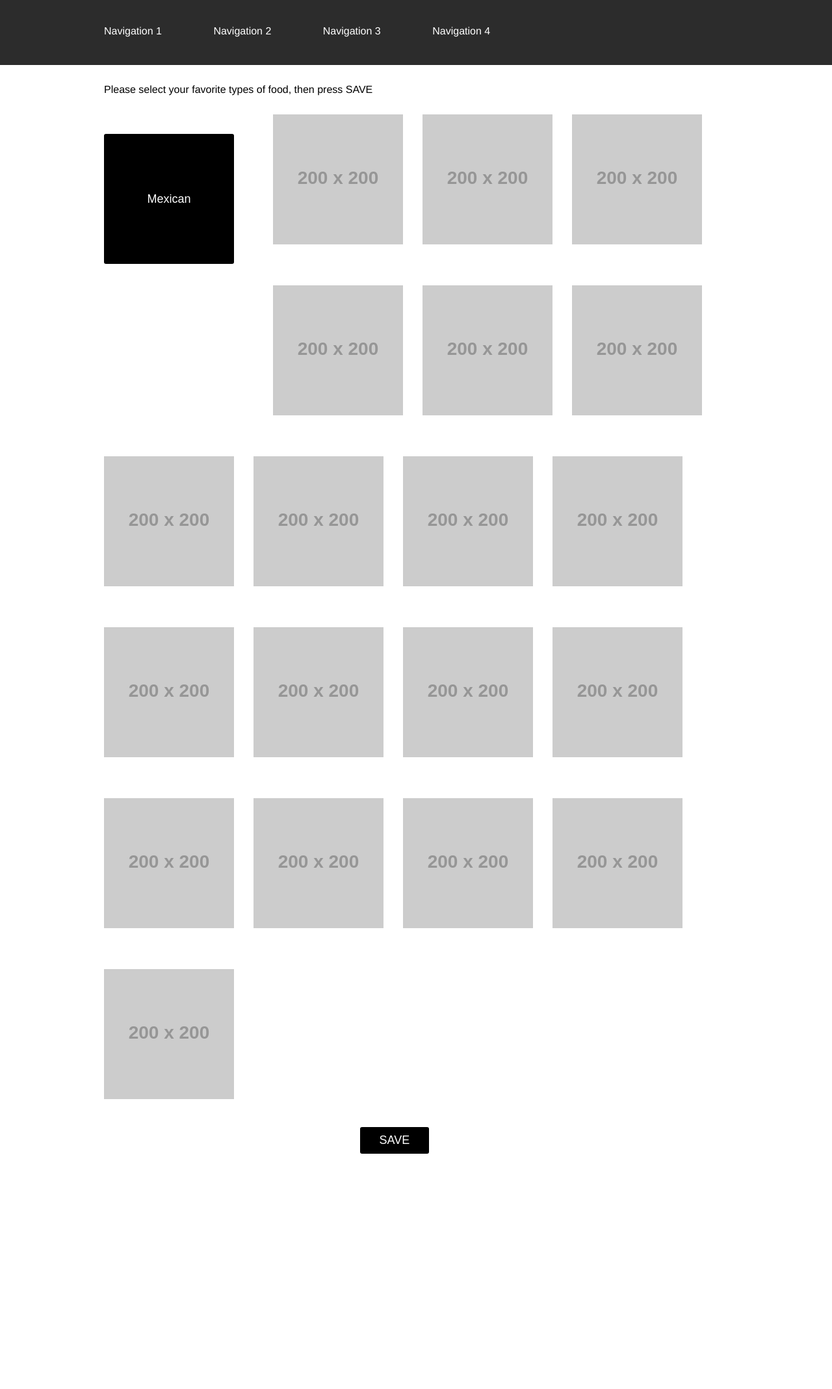
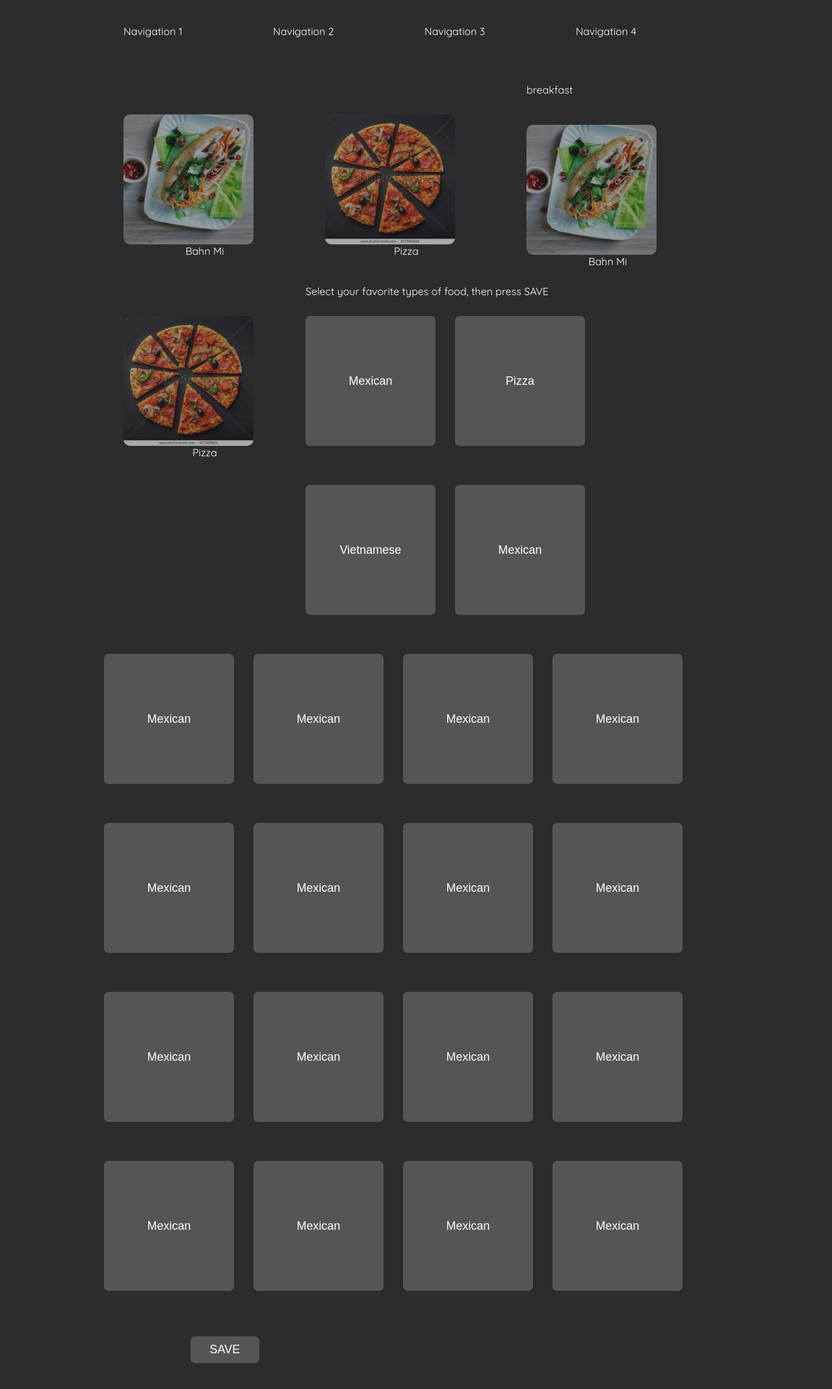
Before and after one commit to khuynh92/chewsit, a PHP site: page /preferences.html in a window 1280 px wide. Shown: the whole page at 65% size. Before the commit the page ends 1775 px from the top, so only its background shows below. Run offline with PHP 8.4, Linux system fonts and the light colour scheme; grey boxes labelled with a size stand in for pictures from a placeholder-image service; some libraries are stand-ins or nearby versions.

Commit message:
revised buttons and format w some sample pics

```diff
--- a/preferences.css
+++ b/preferences.css
@@ -1,6 +1,11 @@
 
 body {
     font-family: Helvetica;
+    background: rgb(44, 44, 44);
+    font-family: 'Quicksand', sans-serif;
+    color: white;
+    background-image: src="img/table-background";
+    background-size: cover;
 }
 
 header {
@@ -25,13 +30,9 @@ nav ul li a {
     text-decoration: none;
     list-style: none;
     color: white;
+    margin: 30px 30px 30px 30px;
 }
 
-main ul li {
-    list-style: none;
-    float: left;
-    margin: 30px 30px 30px 0px;
-}
 main ul li button {
     list-style: none;
     float: left;
@@ -44,10 +45,50 @@ button {
     margin: 10px 41% 10px 41%;
     border: none;
     padding: 10px 30px;
-    background: black;
+    background: #555;
     color: white;
-    border-radius: 3px;
+    border-radius: 7px;
     font-size: 18px;
     transition: 350ms;
     cursor: pointer;
 }
+img {
+    opacity: .6;
+    border-radius: 10px;
+    width: 200px;
+    height: 200px;
+}
+label {
+    width: 250px;
+    margin: 30px;
+}
+label input {
+    visibility: hidden;
+    position: absolute;
+}
+label input:checked + img{
+    border-color: blueviolet;
+    border-width: 10px;
+    opacity: 1;
+    width: 205px;
+    height: 205px;
+}
+div {
+    float: left;
+    width: 250px;
+    margin: 30px;
+}
+div p {
+    text-align: center;
+}
+div input {
+    visibility: hidden;
+    position: absolute;
+}
+div input:checked + img{
+    border-color: blueviolet;
+    border-width: 10px;
+    opacity: 1;
+    width: 205px;
+    height: 205px;
+}
--- a/preferences.html
+++ b/preferences.html
@@ -7,6 +7,7 @@
     <meta name="viewport" content="width=device-width, initial-scale=1">
     <link rel="stylesheet" type="text/css" media="screen" href="reset.css" />
     <link rel="stylesheet" type="text/css" media="screen" href="preferences.css" />
+    <link href="https://fonts.googleapis.com/css?family=Quicksand|Titan+One" rel="stylesheet">
     <script src="app.js"></script>
 </head>
 <body>
@@ -28,73 +29,102 @@
             </ul>
         </nav>
     </header>
-</body
-><main>
-    <h1>Please select your favorite types of food, then press SAVE</h1>
+<main>
+    <form>
+        <div>
+        <label>
+            <input type="checkbox" name="cuisine" value="vietnamese" /><img src="img/bahn mi.jpeg" alt="bahn mi" width "200" height="200">
+        </label>
+        <p>Bahn Mi</p>
+    </div>
+    <div>
+        <label>
+            <input type="checkbox" name="cuisine" value="pizza" /><img src="img/images.jpeg" alt="pizza" width="200" height="200">
+        </label>
+        <p>Pizza</p>
+    </div>
+        <label>
+            <input type="checkbox" name="cuisine" value="breakfast" />breakfast
+        </label>
+    <div>
+        <label>
+            <input type="checkbox" name="cuisine" value="vietnamese" /><img src="img/bahn mi.jpeg" alt="bahn mi" width "200" height="200">
+        </label>
+        <p>Bahn Mi</p>
+    </div>
+    <div>
+        <label>
+            <input type="checkbox" name="cuisine" value="pizza" /><img src="img/images.jpeg" alt="pizza" width="200" height="200">
+        </label>
+        <p>Pizza</p>
+    </div>
+    </form>
+    <h1>Select your favorite types of food, then press SAVE</h1>
     <ul>
         <li>
             <button>Mexican</button>
         </li>
         <li>
-            <img src="http://placehold.it/200x200/000000">
+            <button>Pizza</button>
         </li>
         <li>
-            <img src="http://placehold.it/200x200/000000">
+            <button>Vietnamese</button>
         </li>
         <li>
-            <img src="http://placehold.it/200x200/000000">
+            <button>Mexican</button>
         </li>
         <li>
-            <img src="http://placehold.it/200x200/000000">
+            <button>Mexican</button>
         </li>
         <li>
-            <img src="http://placehold.it/200x200/000000">
+            <button>Mexican</button>
         </li>
         <li>
-            <img src="http://placehold.it/200x200/000000">
+            <button>Mexican</button>
         </li>
         <li>
-            <img src="http://placehold.it/200x200/000000">
+            <button>Mexican</button>
         </li>
         <li>
-            <img src="http://placehold.it/200x200/000000">
+            <button>Mexican</button>
         </li>
         <li>
-            <img src="http://placehold.it/200x200/000000">
+            <button>Mexican</button>
         </li>
         <li>
-            <img src="http://placehold.it/200x200/000000">
+            <button>Mexican</button>
         </li>
         <li>
-            <img src="http://placehold.it/200x200/000000">
+            <button>Mexican</button>
         </li>
         <li>
-            <img src="http://placehold.it/200x200/000000">
+            <button>Mexican</button>
         </li>
         <li>
-            <img src="http://placehold.it/200x200/000000">
+            <button>Mexican</button>
         </li>
         <li>
-            <img src="http://placehold.it/200x200/000000">
+            <button>Mexican</button>
         </li>
         <li>
-            <img src="http://placehold.it/200x200/000000">
+            <button>Mexican</button>
         </li>
         <li>
-            <img src="http://placehold.it/200x200/000000">
+            <button>Mexican</button>
         </li>
         <li>
-            <img src="http://placehold.it/200x200/000000">
+            <button>Mexican</button>
         </li>
         <li>
-            <img src="http://placehold.it/200x200/000000">
+            <button>Mexican</button>
         </li>
         <li>
-            <img src="http://placehold.it/200x200/000000">
+            <button>Mexican</button>
         </li>
     </ul>
         <div>
             <button id="save">SAVE</button>
         </div>
 </main>
+</body>
 </html>
```
Also changed, not shown: img/bahn mi.jpeg (added), img/breakfast.jpeg (added), img/images.jpeg (added), img/table-background.jpeg (added).
